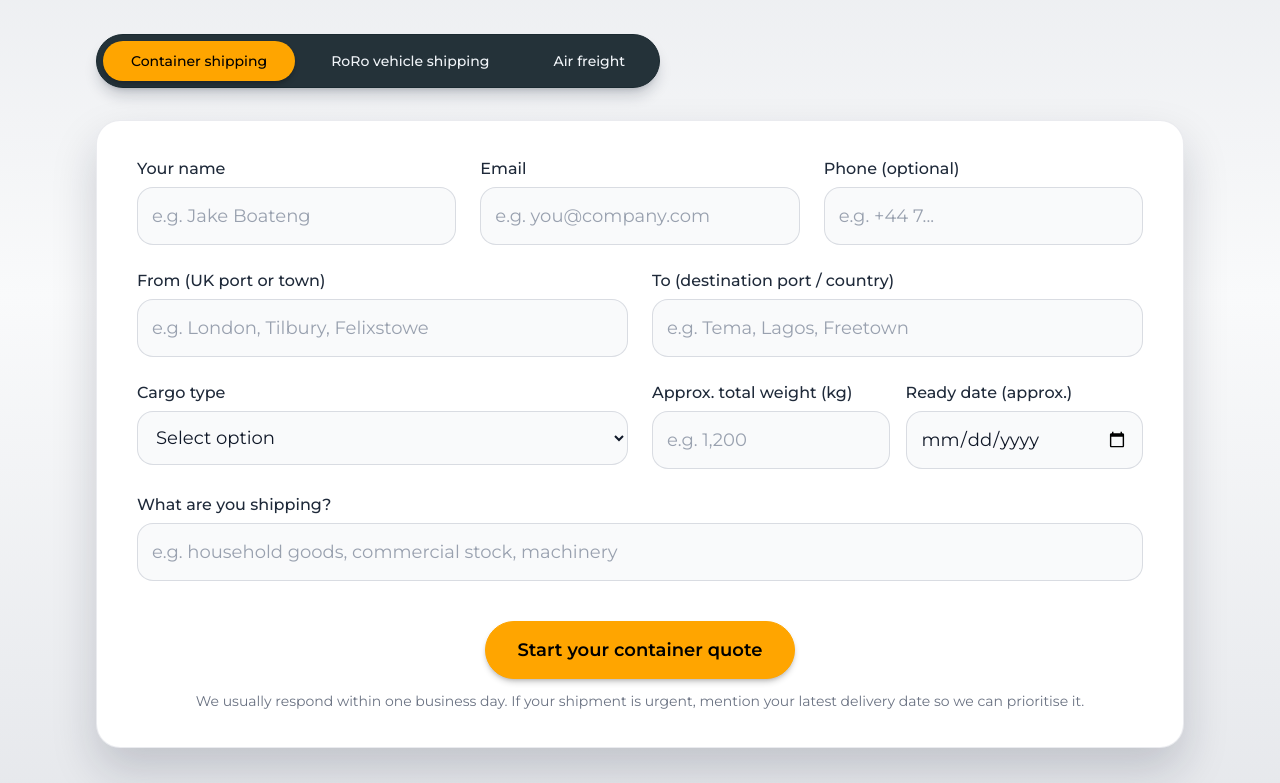
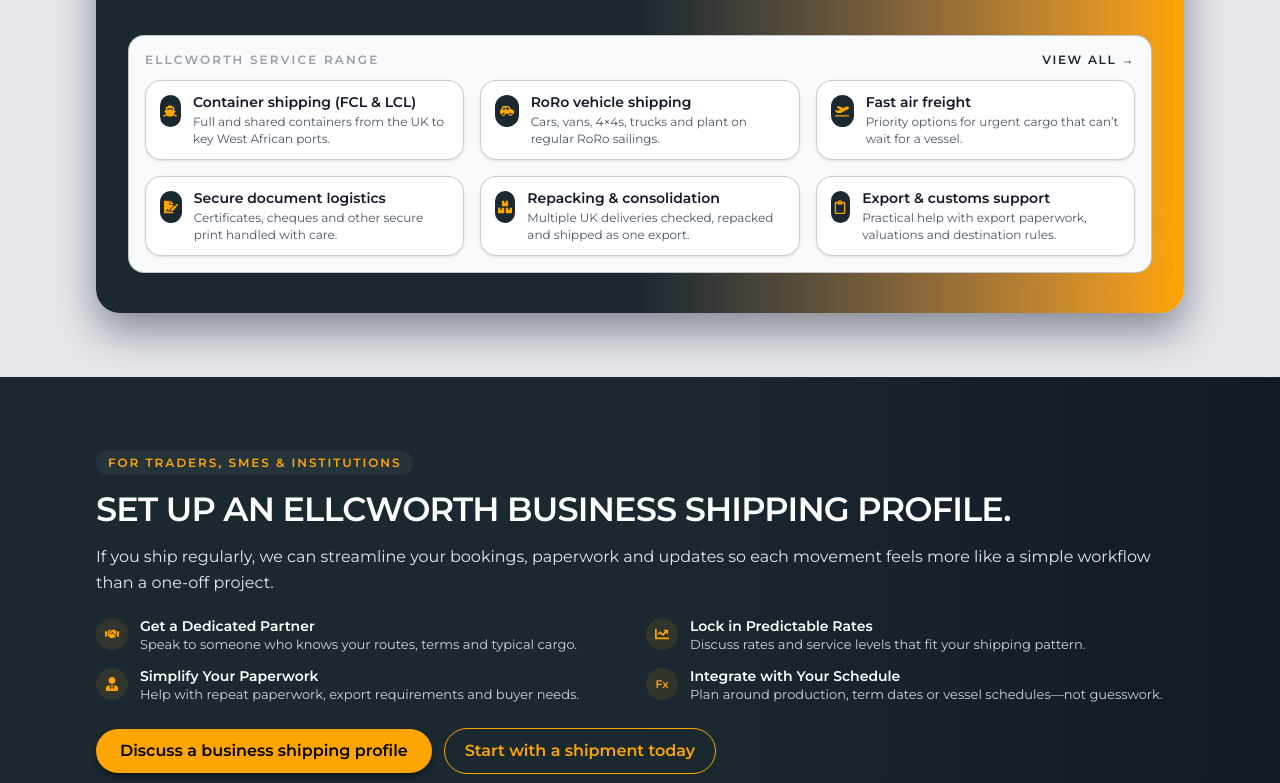
Before and after one commit to boatesj/ELX-Project, a React (Vite) app in the folder Frontend/: page / in a window 1280 px wide. Shown: the part 1117-1900 px from the top of the page. Built offline with nearby package versions, Linux system fonts and the light colour scheme; no server answers.

Commit message:
Phase 4: validate/standardize homepage anchor IDs

```diff
--- a/Frontend/src/components/NavbarPublic.jsx
+++ b/Frontend/src/components/NavbarPublic.jsx
@@ -140,15 +140,17 @@
   // When landing on "/#something", perform the scroll after route loads.
   useEffect(() => {
     if (!isHome) return;
+
     const hash = location.hash?.replace("#", "");
     if (!hash) return;
 
-    const t = setTimeout(() => {
+    // A slightly safer defer: let layout paint, then scroll
+    const raf = requestAnimationFrame(() => {
       const el = document.getElementById(hash);
       if (el) el.scrollIntoView({ behavior: "smooth", block: "start" });
-    }, 50);
+    });
 
-    return () => clearTimeout(t);
+    return () => cancelAnimationFrame(raf);
   }, [isHome, location.hash]);
 
   const handleCustomerLogout = () => {
@@ -223,14 +225,15 @@
         <div className="container mx-auto flex items-center justify-between py-3 px-4 md:px-8 lg:px-16">
           <ul className="flex gap-7 text-xs md:text-sm font-semibold text-[#1A2930] tracking-[0.12em] capitalize">
             {links.map((l) => (
+              <li key={l.hash}>
                 <button
-                key={l.hash}
                   type="button"
                   onClick={() => goToSection(l.hash)}
                   className="hover:text-black/70 transition"
                 >
                   {l.label}
                 </button>
+              </li>
             ))}
           </ul>
 
--- a/Frontend/src/pages/Home.jsx
+++ b/Frontend/src/pages/Home.jsx
@@ -6,29 +6,42 @@
 import ServiceOverview from "../components/ServiceOverview";
 import SocialProofBoard from "../components/SocialProofBoard";
 
+const OFFSET_CLASSES =
+  "scroll-mt-[120px] md:scroll-mt-[150px] lg:scroll-mt-[160px]";
+
 const Home = () => {
   return (
     <div>
-      <Header />
+      {/* Header anchor target for /#Header */}
+      <section id="Header" className={OFFSET_CLASSES}>
+        <Header />
+      </section>
+
+      {/* Services anchor target for /#services */}
+      <section id="services" className={OFFSET_CLASSES}>
+        <ServiceOverview />
+      </section>
+
+      {/* Why Us anchor target for /#whyus */}
+      <section id="whyus" className={OFFSET_CLASSES}>
+        <BusinessAccountSection />
+      </section>
+
+      {/* Repackaging anchor target for /#repackaging */}
+      <section id="repackaging" className={OFFSET_CLASSES}>
+        <KeyDestinations />
+      </section>
 
       {/* Booking anchor target for /#booking */}
-      <section
-        id="booking"
-        className="scroll-mt-[120px] md:scroll-mt-[150px] lg:scroll-mt-[160px]"
-      >
+      <section id="booking" className={OFFSET_CLASSES}>
         <QuoteSection />
       </section>
 
-      <KeyDestinations />
-      <TrustStories />
-      <BusinessAccountSection />
-      <ServiceOverview />
-      <SocialProofBoard />
-
-      {/* Your other Home sections */}
-      {/* <Services /> */}
-      {/* <WhyUs /> */}
-      {/* <Testimonials /> */}
+      {/* Testimonials / Client Stories anchor target for /#testimonials */}
+      <section id="testimonials" className={OFFSET_CLASSES}>
+        <TrustStories />
+        <SocialProofBoard />
+      </section>
     </div>
   );
 };
```
Lines whose indentation alone changed are shown as unchanged.
